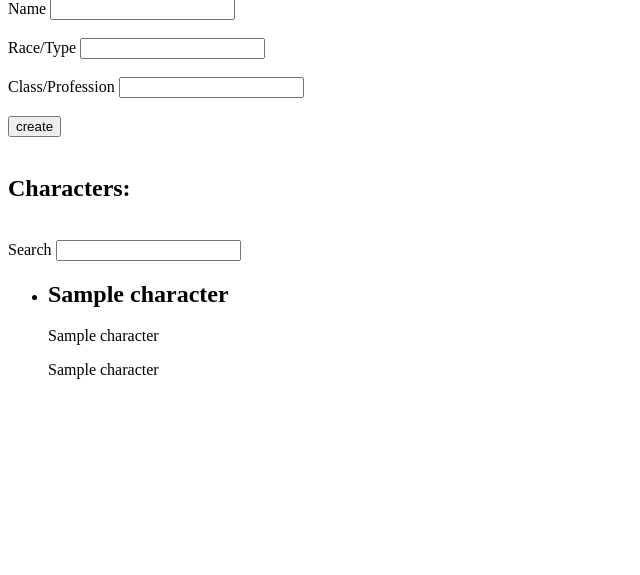
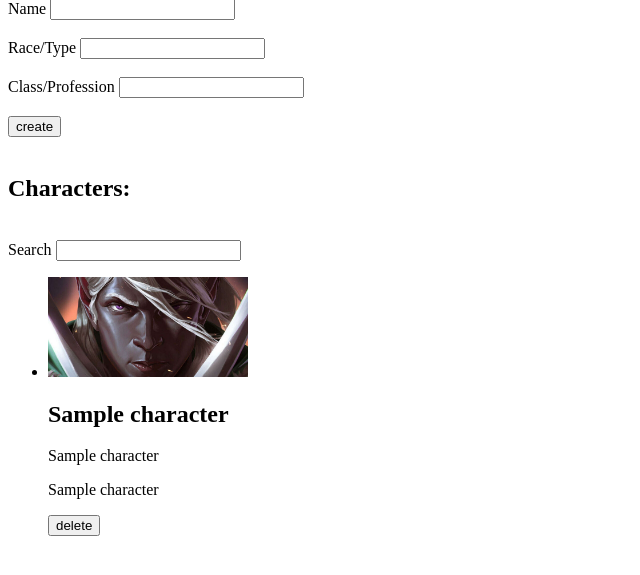
Before and after one commit to Carlos-Mantovani/rpg-project, a Flask app: template templates/campaign.html in a window 1280 px wide. Shown: the part 164-739 px from the top of the page, without its empty margins (0-640 px from the left). Run offline with Flask 3, Linux system fonts and the light colour scheme; the template is opened without the code that fills it: most values are stand-ins (such as "Sample title", 1, 10 or a date in 2020); some libraries are stand-ins or nearby versions.

Commit message:
Adding images and fixing some things

```diff
--- a/app.py
+++ b/app.py
@@ -131,6 +131,8 @@ def delete_campaign(id):
         if request.method == 'POST':
             user_id = session['user']['id']
             cur = mysql.connection.cursor()
+            cur.execute(f"DELETE FROM characters WHERE campaign_id={id}")
+            mysql.connection.commit()
             cur.execute(f"DELETE FROM campaigns WHERE id='{id}'")
             mysql.connection.commit()
             cur.close()
@@ -168,5 +170,18 @@ def createCharacter(campaign_id):
             cur.close()
             return redirect(url_for('campaign_details', id=campaign_id))
     return redirect(url_for('login'))
+
+@app.route('/delete-character/<id>', methods=['POST'])
+def deleteCharacter(id):
+    if 'user' in session:
+        cur = mysql.connection.cursor()
+        cur.execute(f"SELECT campaign_id FROM characters WHERE id='{id}'")
+        campaign_id = cur.fetchone()[0]
+        cur.execute(f"DELETE FROM characters WHERE id='{id}'")
+        mysql.connection.commit()
+        cur.close()
+        return redirect(url_for('campaign_details', id=campaign_id))
+    return redirect(url_for('home'))
+
 if __name__ == '__main__':
     app.run(debug=True)
--- a/templates/campaign.html
+++ b/templates/campaign.html
@@ -23,9 +23,13 @@
     <ul id="characters">
     {% for character in characters %}
       <li class="character" data-name="{{ character[1] }}">
+      <img src="{{url_for('static', filename='images/default_character_image.jpeg')}}" width="200px">
       <h2><b>{{ character[1] }}</b></h2>
       <p>{{ character[2] }}</p>
       <p>{{ character[3] }}</p>
+      <form method="POST" action="/delete-character/{{ character[0] }}">
+        <input type="submit" value ="delete">
+      </form>
       </li>
       {% endfor %}
     </ul>
--- a/templates/campaigns.html
+++ b/templates/campaigns.html
@@ -17,10 +17,11 @@
     </form>
     {% if user['campaigns'] %}
       {% for campaign in user['campaigns'] %}
+        <img src="{{url_for('static', filename='images/default_campaign_image.jpg')}}" width="350px">
         <h2>{{ campaign[1] }}</h2>
         <p>{{ campaign[2] }}</p>
         <form method="POST" action="/delete_campaign/{{ campaign[0] }}">
-        <input type="submit" value="delete">
+          <input type="submit" value="delete">
         </form>
         <a href="/campaign/{{ campaign[0] }}">Campaign characters</a>
       {% endfor %}
```
Also changed, not shown: static/images/default_character_image.jpeg (added), 1 other file.
